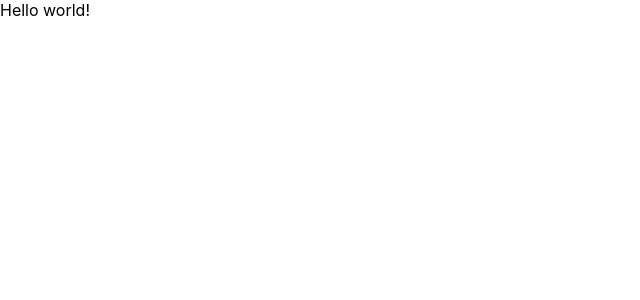
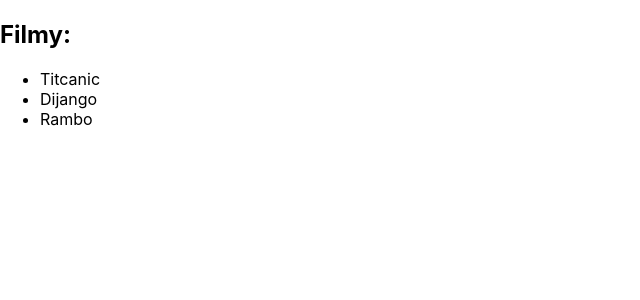
Before and after one commit to lukasz-klekner/redux-basis, a React (Create React App) app: page / in a window 1280 px wide. Shown: the top 300 px of the page, without its empty margins (0-640 px from the left). Built offline with nearby package versions, Linux system fonts and the light colour scheme.

Commit message:
added MoviesContainer component and displated info in main app

```diff
--- a/src/App.js
+++ b/src/App.js
@@ -1,7 +1,10 @@
+import MoviesContainer from './app/movies/components/MoviesContainer';
+
 function App() {
   return (
     <div className="App">
-      Hello world!
+      <h2>Filmy:</h2>
+      <MoviesContainer />
     </div>
   );
 }
--- /dev/null
+++ b/src/app/movies/components/MoviesContainer.js
@@ -0,0 +1,13 @@
+import { connect } from 'react-redux'
+
+const MoviesContainer = ({movies}) =>  (
+    <ul>
+        {movies.list.map((movie, index) => <li key={index}>{movie}</li>)}
+    </ul>
+);
+
+const mapStateToProps = state => ({
+    movies: state.movies
+})
+
+export default connect(mapStateToProps, {})(MoviesContainer);
```
